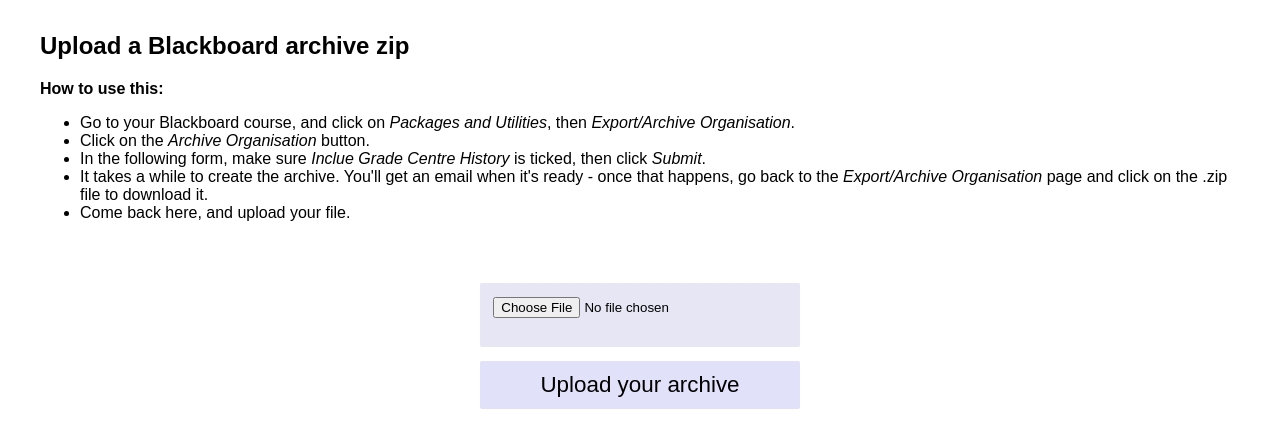
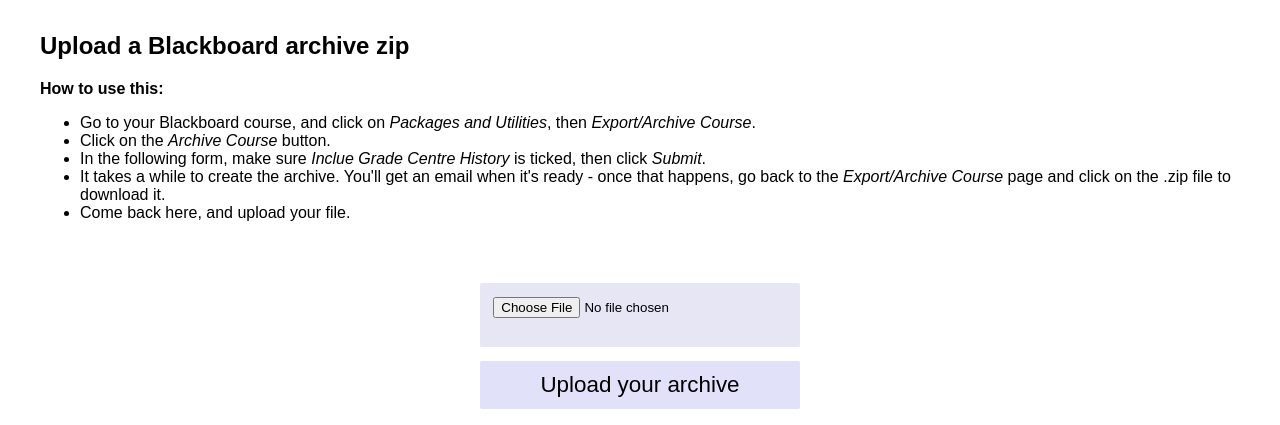
Before and after one commit to numbas/blackboard-scorm-analysis, a Flask app: page /upload in a window 1280 px wide. Shown: the part 80-505 px from the top of the page. Run offline with Flask 2, Linux system fonts and the light colour scheme.

Commit message:
add readme

```diff
--- a/templates/upload.html
+++ b/templates/upload.html
@@ -40,10 +40,10 @@
 <h2>Upload a Blackboard archive zip</h2>
 <p><strong>How to use this:</strong></p>
 <ul>
-	<li>Go to your Blackboard course, and click on <em>Packages and Utilities</em>, then <em>Export/Archive Organisation</em>.</li>
-	<li>Click on the <em>Archive Organisation</em> button.</li>
+	<li>Go to your Blackboard course, and click on <em>Packages and Utilities</em>, then <em>Export/Archive Course</em>.</li>
+	<li>Click on the <em>Archive Course</em> button.</li>
 	<li>In the following form, make sure <em>Inclue Grade Centre History</em> is ticked, then click <em>Submit</em>.</li>
-	<li>It takes a while to create the archive. You'll get an email when it's ready - once that happens, go back to the <em>Export/Archive Organisation</em> page and click on the .zip file to download it.</li>
+	<li>It takes a while to create the archive. You'll get an email when it's ready - once that happens, go back to the <em>Export/Archive Course</em> page and click on the .zip file to download it.</li>
 	<li>Come back here, and upload your file.</li>
 </ul>
 
```
Also changed, not shown: README.md (added).
